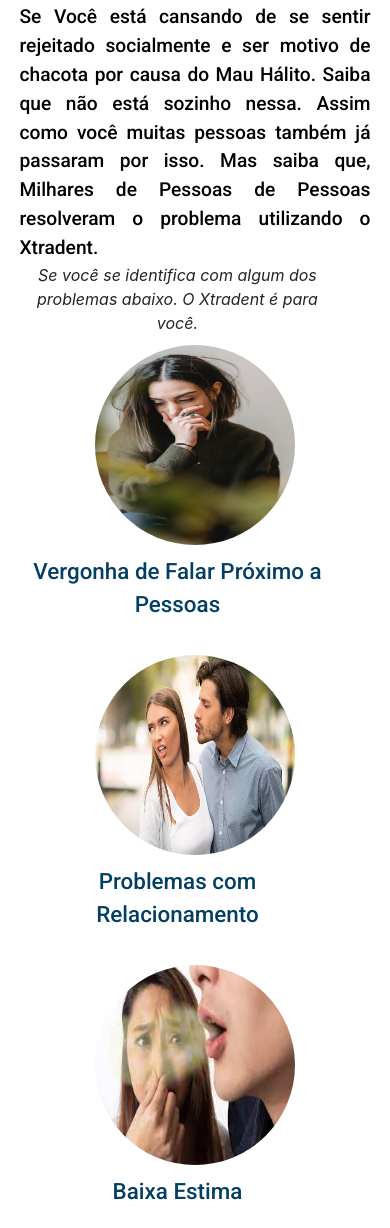
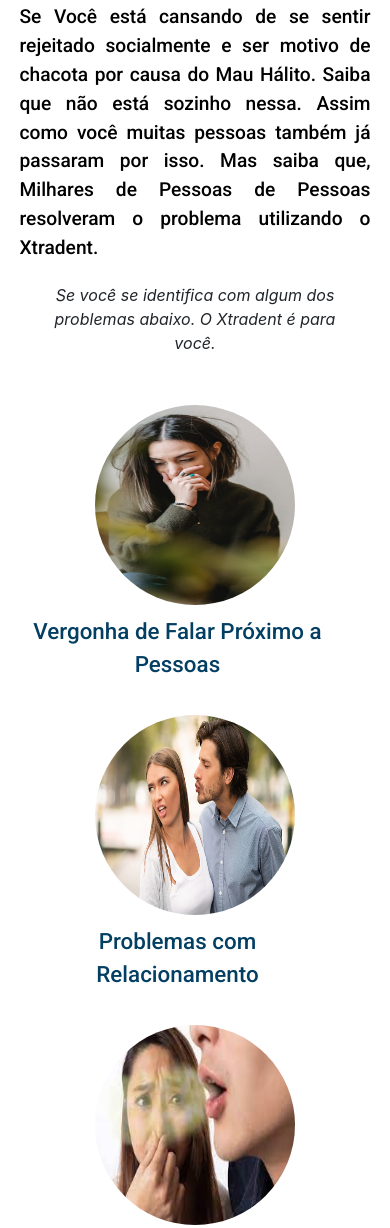
Before and after one commit to GustavoDeveloper1/LadingPage_Xtreme, a plain HTML site: page src/index.html in a window 390 px wide. Shown: the part 910-2138 px from the top of the page. Drawn offline with nearby package versions, Linux system fonts and the light colour scheme.

Commit message:
inciando dia2

```diff
--- a/public/assets/css/main.css
+++ b/public/assets/css/main.css
@@ -274,6 +274,7 @@
     .section-reject .reject-title .text-span {
         width: 90%;
         height: auto;
+        margin: 20px auto;
         font-size: 1rem;
         text-align: center;
         font-style: italic;
@@ -282,6 +283,7 @@
         width: 90%;
         height: auto;
         display: grid;
+        margin: 20px 0;
         grid-template-columns: 1fr;
         grid-template-rows: 1fr 1fr 1fr 1fr;
         gap: 10px;
```
